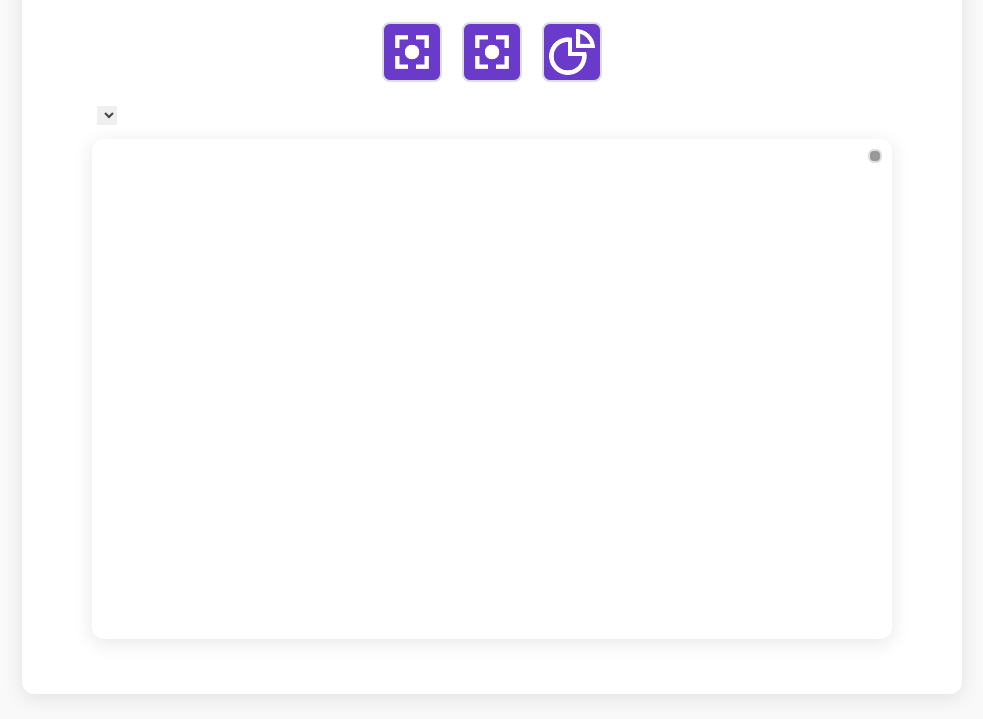
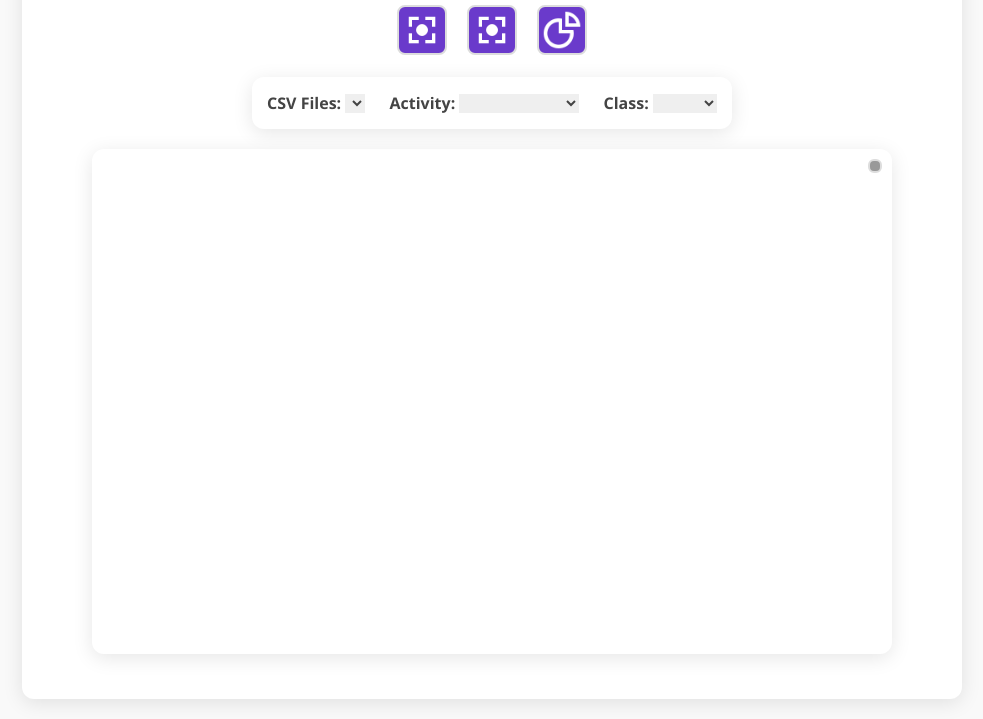
Before and after one commit to AHG-BSCS/Wriple, a plain HTML site: page app/index.html in a window 1280 px wide. Shown: the part 125-844 px from the top of the page, without its empty margins (148-1131 px from the left). Drawn offline with Linux system fonts and the light colour scheme; no server answers.

Commit message:
Layout changes and added additional selections for data collection.

```diff
--- a/app/index.html
+++ b/app/index.html
@@ -10,8 +10,8 @@
 </head>
 <body>
 <div class="card">
-    <div class="card-header">Wiremap</div>
-    <div class="card-subtitle">Wi-Fi Signal Multipath Propagation Mapping System</div>
+    <div class="card-header">Wiremap v1</div>
+    <div class="card-subtitle">Wi-Fi Signal Sensing System</div>
     <div>
         <div class="button-container">
             <button id="record"></button>
@@ -26,12 +26,31 @@
             <div class="tooltip">Visualize Wi-Fi Signal </div>
         </div>
     </div>
-    <div class="files-container">
+    <div class="selection-container">
+        <label for="files-list">CSV Files:</label>
         <select id="files-list" class="form-select"></select>
+        <label for="activity-list">Activity:</label>
+        <select id="activity-list" class="form-select">
+            <option value="no-selection"></option>
+            <option value="no-movement">No Movement</option>
+            <option value="stationary">Stationary</option>
+            <option value="talking">Talking</option>
+            <option value="sitdown">Sitdown</option>
+            <option value="standup">Standup</option>
+            <option value="walking">Walking</option>
+            <option value="running">Running</option>
+        </select>
+        <label for="class-list">Class:</label>
+        <select id="class-list">
+            <option value="no-selection"></option>
+            <option value="idle">Idle</option>
+            <option value="active">Active</option>
+        </select>
     </div>
     <div class="visualizer-container">
         <svg id="d3-plot"></svg>
-        <div id="image-count"></div>
+        <div id="packet-count"></div>
     </div>
+</div>
 </body>
 </html>
--- a/app/static/scripts/scripts.js
+++ b/app/static/scripts/scripts.js
@@ -19,7 +19,9 @@ document.addEventListener('DOMContentLoaded', () => {
   const monitorButton = document.getElementById('monitor');
   const visualizeButton = document.getElementById('visualize');
   const filesList = $('#files-list');
-  const packetcount = document.getElementById('image-count');
+  const activityList = $('#activity-list');
+  const classList = $('#class-list');
+  const packetcount = document.getElementById('packet-count');
   let packetCountInterval;
   let monitorVisualizeInterval;
   var lastMode;
@@ -246,7 +248,6 @@ document.addEventListener('DOMContentLoaded', () => {
         // svg.disabled(true)
         alert("No data to visualize." + err);
       });
-      // button_timeout(visualizeButton);
   };
 
   function list_csv_files() {
@@ -254,6 +255,7 @@ document.addEventListener('DOMContentLoaded', () => {
     .then(response => response.json())
     .then(files => {
       filesList.empty();
+      filesList.append(new Option('', 'no-selection'));
       files.forEach(file => {
           const option = new Option(file, file);
           filesList.append(option);
@@ -346,6 +348,24 @@ document.addEventListener('DOMContentLoaded', () => {
     }
   });
 
+  activityList.on('change', function() {
+    const selectedAct = $(this).val();
+    if (selectedAct) {
+      // fetch(`/visualize_csv/${selectedFile}`)
+      //   .catch(error => alert(error));
+      alert(selectedAct)
+    }
+  });
+
+  classList.on('change', function() {
+    const selectedClass = $(this).val();
+    if (selectedClass) {
+      // fetch(`/visualize_csv/${selectedFile}`)
+      //   .catch(error => alert(error));
+      alert(selectedClass)
+    }
+  });
+
 
   /* Initial Loading */
 
--- a/app/static/styles/styles.css
+++ b/app/static/styles/styles.css
@@ -16,15 +16,25 @@ body {
 }
 
 .card-header {
-    font-size: 2.5rem;
+    font-size: 2rem;
     font-weight: bold;
     color: #6a3acb;
 }
 
 .card-subtitle {
-    font-size: 1.25rem;
+    font-size: 1rem;
     color: #6c757d;
     margin-bottom: 25px;
+}
+
+
+/* Buttons */
+
+
+.button-container {
+    margin-bottom: 20px;
+    position: relative;
+    display: inline-block;
 }
 
 button {
@@ -34,9 +44,9 @@ button {
     background-size: cover;
     background-repeat: no-repeat;
     background-position: center;
-    width: 60px;
-    height: 60px;
-    background-size: 50px 50px;
+    width: 50px;
+    height: 50px;
+    background-size: 40px 40px;
     margin-inline: 8px;
     cursor: pointer;
     transition: transform 0.3s ease;
@@ -51,12 +61,6 @@ button[disabled] {
     background-color: gray;
     opacity: 0.6;
     cursor: not-allowed;
-}
-
-.button-container {
-    margin-bottom: 20px;
-    position: relative;
-    display: inline-block;
 }
 
 .tooltip {
@@ -91,23 +95,68 @@ button[disabled] {
     background-image: url('../images/visualize.png');
 }
 
-.files-container {
-    position: absolute;
-    margin-left: 55px;
+
+/* Selections */
+
+
+.selection-container {
+    position: relative;
+    display: inline-block;
+    background-color: #ffffff;
+    border-radius: 12px;
+    box-shadow: 0 4px 20px rgba(0, 0, 0, 0.1);
+    padding: 15px;
+    max-width: 780px;
+    margin-inline: auto;
+    text-align: center;
 }
+
+label, select, option, optgroup {
+    font-size: 1rem;
+    color: #444444;
+}
+
+label {
+    font-weight: bold;
+}
+
+select {
+    border-style: none;
+    cursor: pointer;
+}
+
+.form-select {
+    display: inline-block;
+    margin-right: 20px;
+}
+
+
+/* Visualizer */
+
 
 .visualizer-container {
     position: relative;
     display: inline-block;
-    margin-top: 35px;
-    margin-bottom: 30px;
+    border-radius: 12px;
+    margin-top: 20px;
+    margin-bottom: 25px;
+    box-shadow: 0 4px 20px rgba(0, 0, 0, 0.1);
 }
 
 #d3-plot {
     width: 800px;
     height: 500px;
-    border-radius: 12px;
-    box-shadow: 0 4px 20px rgba(0, 0, 0, 0.1);
+}
+
+#packet-count {
+    position: absolute;
+    top: 10px;
+    right: 10px;
+    background-color: rgba(0, 0, 0, 0.40);
+    color: white;
+    padding: 5px;
+    border-radius: 6px;
+    border: 2px solid #ddd;
 }
 
 #video {
@@ -118,16 +167,9 @@ button[disabled] {
     border: 2px solid #ddd;
 }
 
-#image-count {
-    position: absolute;
-    top: 10px;
-    right: 10px;
-    background-color: rgba(0, 0, 0, 0.40);
-    color: white;
-    padding: 5px;
-    border-radius: 6px;
-    border: 2px solid #ddd;
-}
+
+/* Tables */
+
 
 #attendance-table {
     visibility: collapse;
@@ -137,16 +179,6 @@ button[disabled] {
 
 .attendance-dates {
     display: flex;
-}
-
-label, select, optgroup, option {
-    font-size: 1rem;
-    color: #444444;
-}
-
-select {
-    border-style: none;
-    cursor: pointer;
 }
 
 option {
```
Also changed, not shown: 1 other file.
